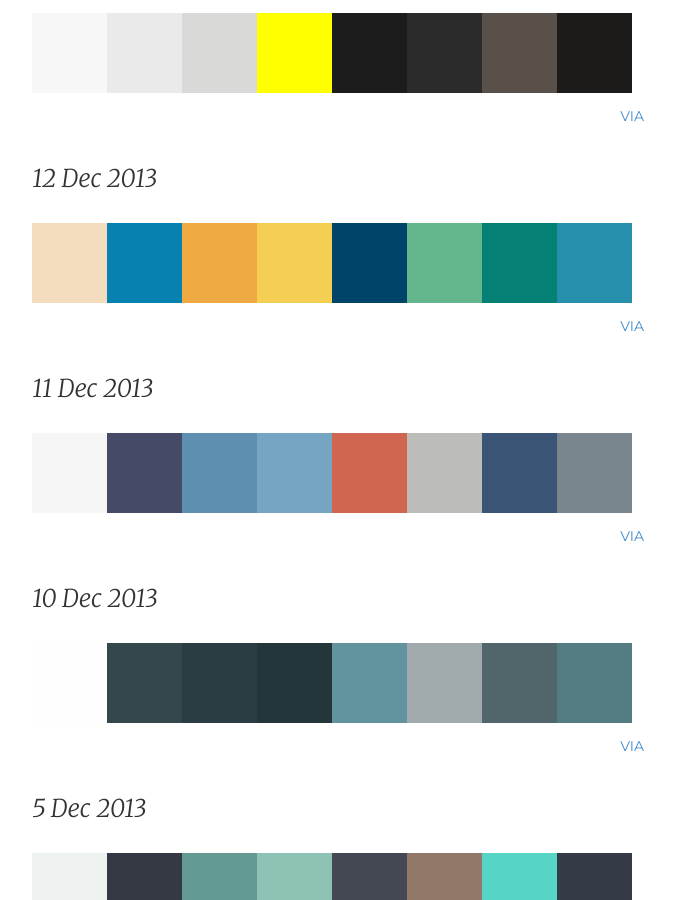
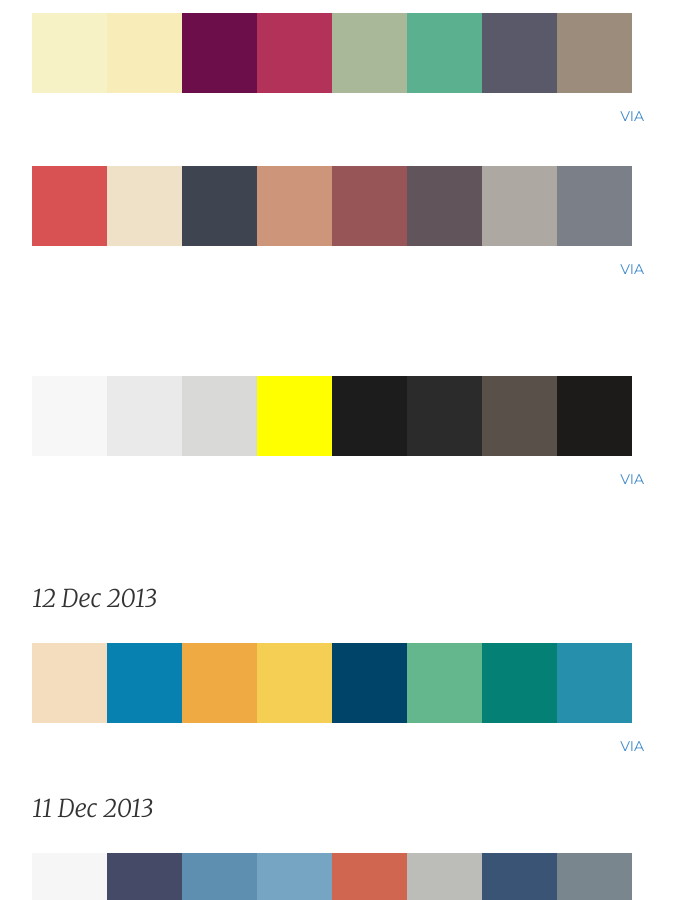
Before and after one commit to jmcglone/jmcglone.github.io, a Jekyll site: the page built from swatches/index.html, in a window 1280 px wide and 900 px high, scrolled down 312 px. Shown: the whole window, without its empty margins (302-977 px from the left). Built offline with Jekyll 4.4.1, drawn with Linux system fonts in a browser that asks for light colours.

Commit message:
Update index.html
added macro city and andy's attic

```diff
--- a/swatches/index.html
+++ b/swatches/index.html
@@ -10,6 +10,36 @@ title: Swatches
   <!-- 16 Dec 2013 -->
   <div class="swatch-log single">
     <h2 class="date">16 Dec 2013</h2>
+      <!-- Swatch content -->
+              <ul class="swatch">
+                <li class="color">#F7F2C6</li>
+                <li class="color">#F8EDB9</li>
+                <li class="color">#6B0E49</li>
+                <li class="color">#B33259</li>
+                <li class="color">#A9B899</li>
+                <li class="color">#5BB090</li>
+                <li class="color">#59596A</li>
+                <li class="color">#9B8C7B</li>
+              </ul>
+             <p class="pull-right"><a href="http://dribbble.com/shots/1348049-Andy-s-Attic-2">via</a></p>
+  </div><!-- / .note .single -->
+
+  <div class="swatch-log single">
+      <!-- Swatch content -->
+              <ul class="swatch">
+                <li class="color">#D95253</li>
+                <li class="color">#EFE0C8</li>
+                <li class="color">#3F4550</li>
+                <li class="color">#CD9579</li>
+                <li class="color">#985557</li>
+                <li class="color">#61545B</li>
+                <li class="color">#ADA8A1</li>
+                <li class="color">#7B7F87</li>
+              </ul>
+             <p class="pull-right"><a href="http://dribbble.com/shots/1348429-Macro-City-Mark">via</a></p>
+  </div><!-- / .note .single -->
+
+  <div class="swatch-log single">
       <!-- Swatch content -->
               <ul class="swatch">
                 <li class="color">#F7F7F7</li>
```
